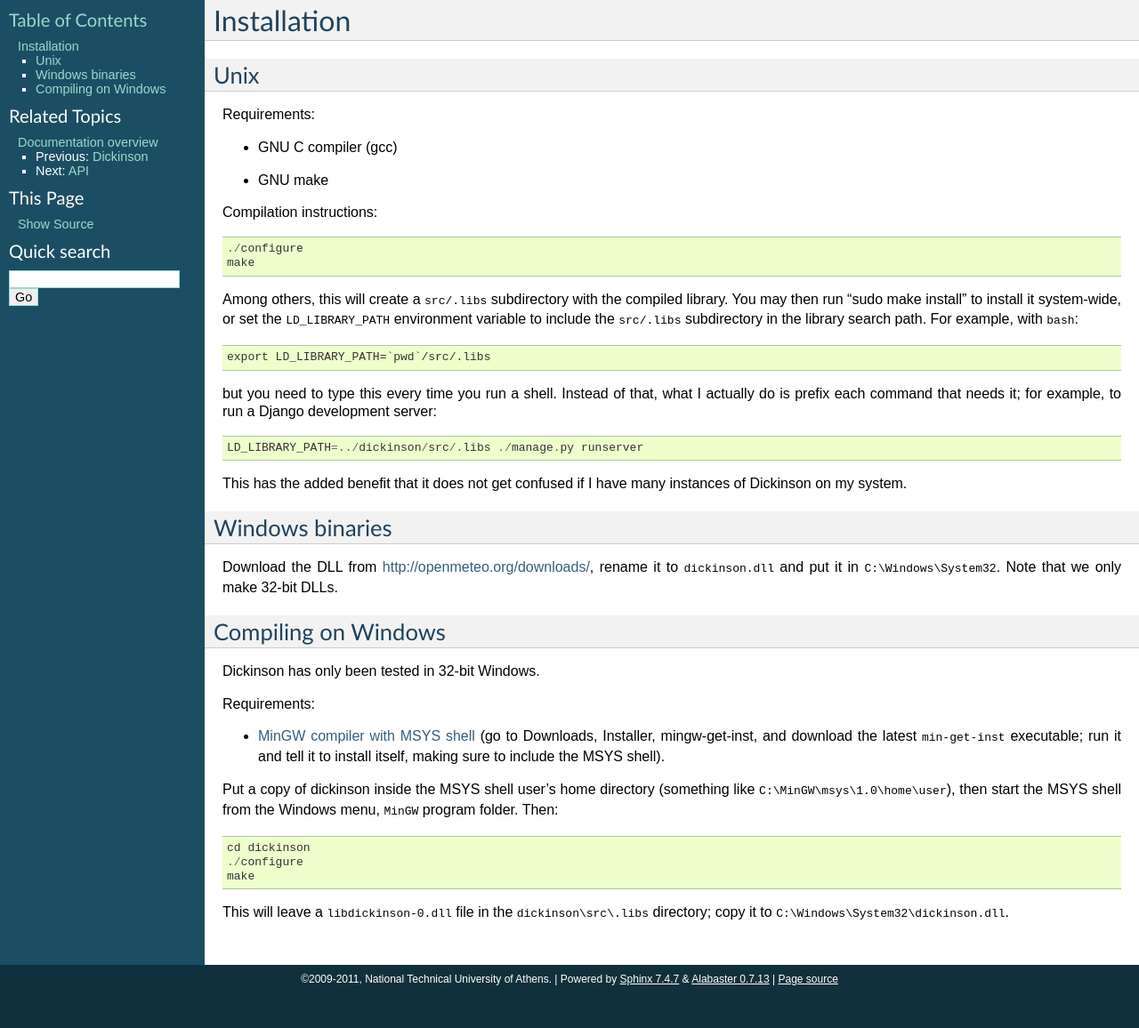
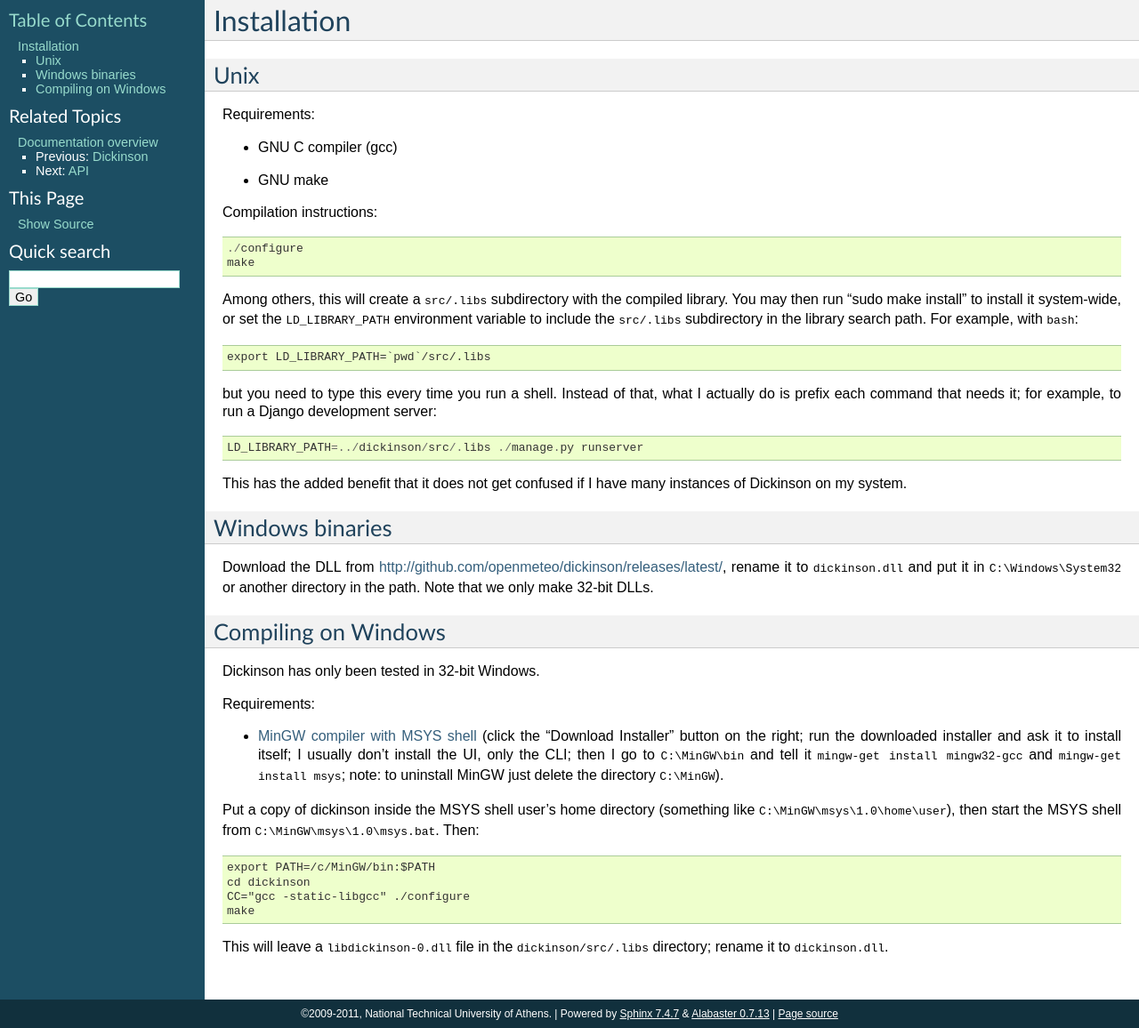
Before and after one commit to openmeteo/dickinson, a Sphinx documentation site: the page built from doc/install.rst, in a window 1280 px wide. Shown: the whole page at 89% size. Built offline with Sphinx 7.4.7, drawn with Linux system fonts in a browser that asks for light colours; before the commit the page ends 1117 px from its top, so only the background shows below that.

Commit message:
Updated Windows documentation

```diff
--- a/doc/install.rst
+++ b/doc/install.rst
@@ -37,9 +37,10 @@
 Windows binaries
 ----------------
 
-Download the DLL from http://openmeteo.org/downloads/, rename it to
-``dickinson.dll`` and put it in ``C:\Windows\System32``. Note that we
-only make 32-bit DLLs.
+Download the DLL from
+http://github.com/openmeteo/dickinson/releases/latest/, rename it to
+``dickinson.dll`` and put it in ``C:\Windows\System32`` or another
+directory in the path. Note that we only make 32-bit DLLs.
 
 Compiling on Windows
 --------------------
@@ -48,21 +49,24 @@
 
 Requirements:
 
-* `MinGW compiler with MSYS shell`_ (go to Downloads, Installer,
-  mingw-get-inst, and download the latest ``min-get-inst`` executable;
-  run it and tell it to install itself, making sure to include the
-  MSYS shell).
+* `MinGW compiler with MSYS shell`_ (click the "Download Installer"
+  button on the right; run the downloaded installer and ask it to
+  install itself; I usually don't install the UI, only the CLI; then I
+  go to :file:`C:\\MinGW\\bin` and tell it ``mingw-get install
+  mingw32-gcc`` and ``mingw-get install msys``; note: to uninstall
+  MinGW just delete the directory :file:`C:\\MinGW`).
 
 Put a copy of dickinson inside the MSYS shell user's home directory
-(something like ``C:\MinGW\msys\1.0\home\user``), then start the MSYS
-shell from the Windows menu, ``MinGW`` program folder. Then::
+(something like :file:`C:\\MinGW\\msys\\1.0\\home\\user`), then start the
+MSYS shell from :file:`C:\\MinGW\\msys\\1.0\\msys.bat`. Then::
 
+   export PATH=/c/MinGW/bin:$PATH
    cd dickinson
-   ./configure
+   CC="gcc -static-libgcc" ./configure
    make
 
-This will leave a ``libdickinson-0.dll`` file in the
-``dickinson\src\.libs`` directory; copy it to
-``C:\Windows\System32\dickinson.dll``.
+This will leave a :file:`libdickinson-0.dll` file in the
+:file:`dickinson/src/.libs` directory; rename it to
+:file:`dickinson.dll`.
 
 .. _MinGW compiler with MSYS shell: http://mingw.org/
```
